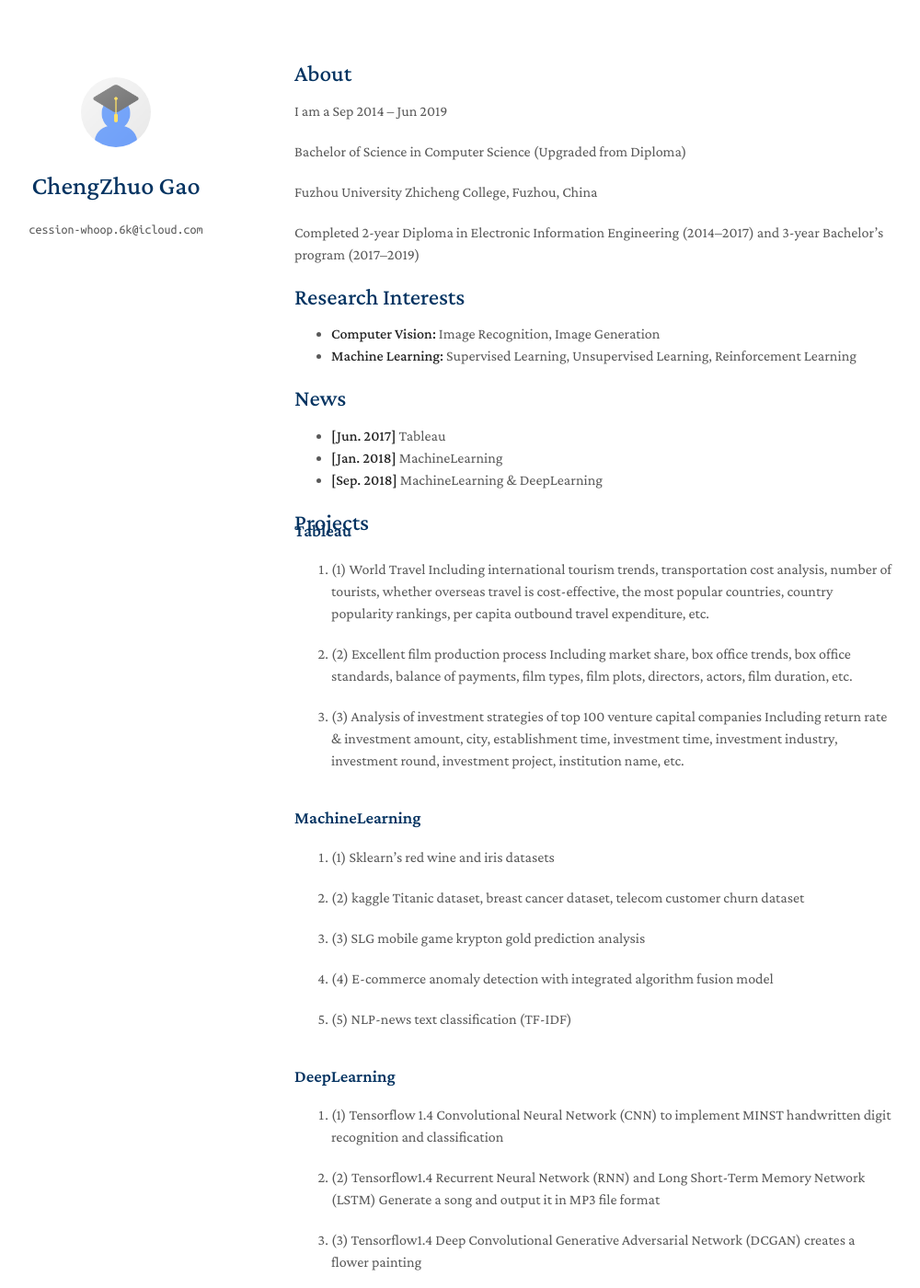
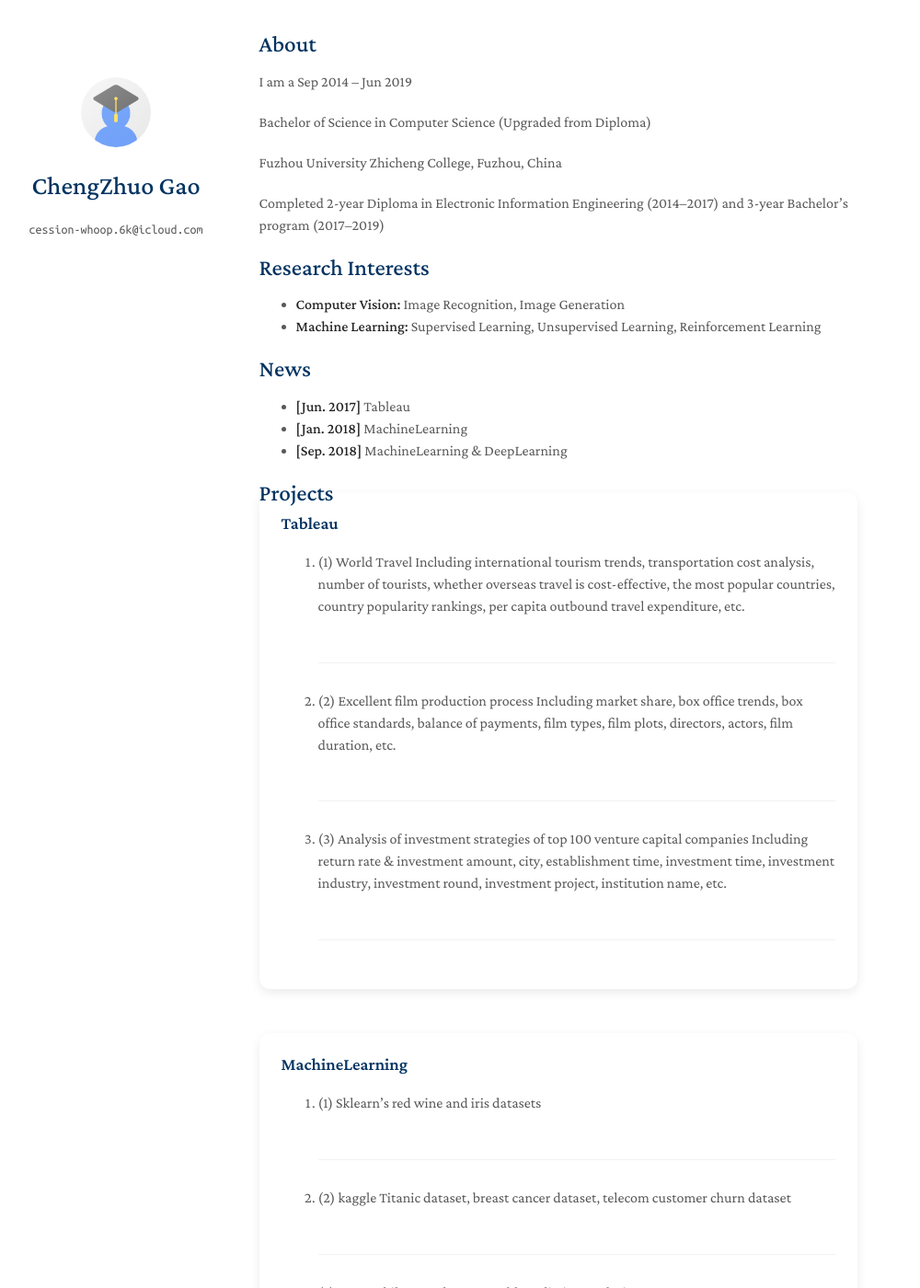
Before and after one commit to ShiJiuChenNianHuaX/Me, a Jekyll site: the page built from index.md, in a window 1280 px wide and 1400 px high. Shown: the whole window at 92% size, without its empty margins (150-1150 px from the left). Built offline with Jekyll 4.4.1, drawn with Linux system fonts in a browser that asks for light colours; a style sheet for code colours, icons or effects is not loaded; our own code applies the rules of GitHub Pages for plain Markdown files.

Commit message:
Update minimal-light.scss

```diff
--- a/_sass/minimal-light.scss
+++ b/_sass/minimal-light.scss
@@ -595,3 +595,63 @@ footer {
   display:none;
   font-family: monospace;
 }
+
+/* 在现有CSS中添加以下内容 */
+
+/* ===== 主内容区定位修正 ===== */
+section {
+  margin-left: 260px;
+  padding: 2em 4%;
+  max-width: 800px;
+  overflow: hidden;
+  position: relative;
+  z-index: 2; /* 提高层级 */
+}
+
+/* ===== 分类区块样式 ===== */
+.category-block {
+  margin-bottom: 3rem;
+  background: white;
+  border-radius: 12px;
+  padding: 1.5rem;
+  box-shadow: 0 4px 12px rgba(0,0,0,0.08);
+}
+
+@media (prefers-color-scheme: dark) {
+  .category-block {
+    background: #2a2b35;
+    box-shadow: 0 4px 12px rgba(0,0,0,0.3);
+  }
+}
+
+/* ===== 项目条目间距 ===== */
+.bibliography li {
+  margin-bottom: 1.8rem;
+  padding-bottom: 1.8rem;
+  border-bottom: 1px solid rgba(0,0,0,0.05);
+}
+
+/* ===== 移动端优化 ===== */
+@media screen and (max-width: 960px) {
+  section {
+    margin-left: 0;
+    width: 90%;
+    margin: 0 auto;
+    float: none;
+  }
+
+  .category-block {
+    margin-bottom: 1.5rem;
+    padding: 1rem;
+  }
+}
+
+@media screen and (max-width: 480px) {
+  .project-title {
+    font-size: 1.1rem;
+  }
+
+  .project-details li {
+    font-size: 0.95rem;
+  }
+}
```
